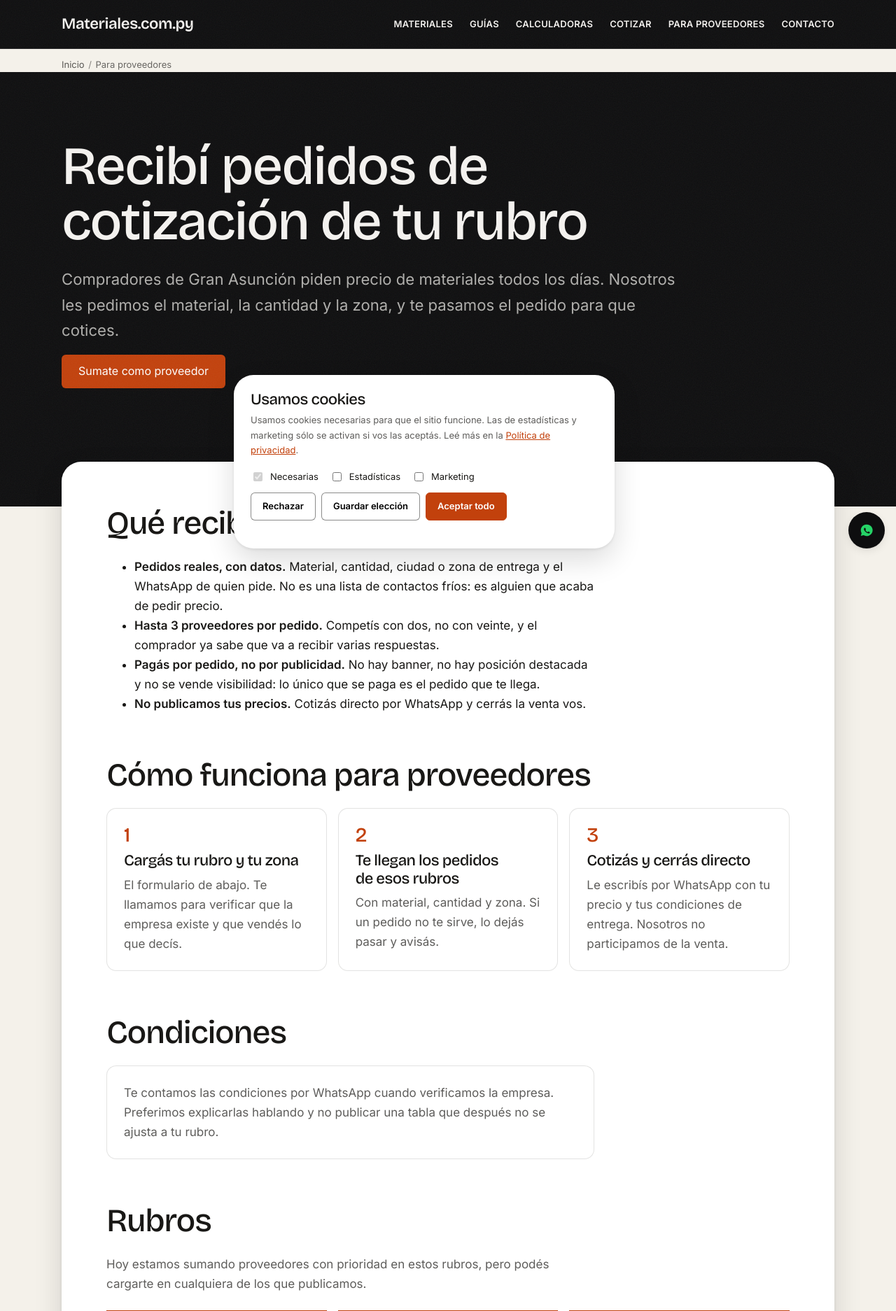
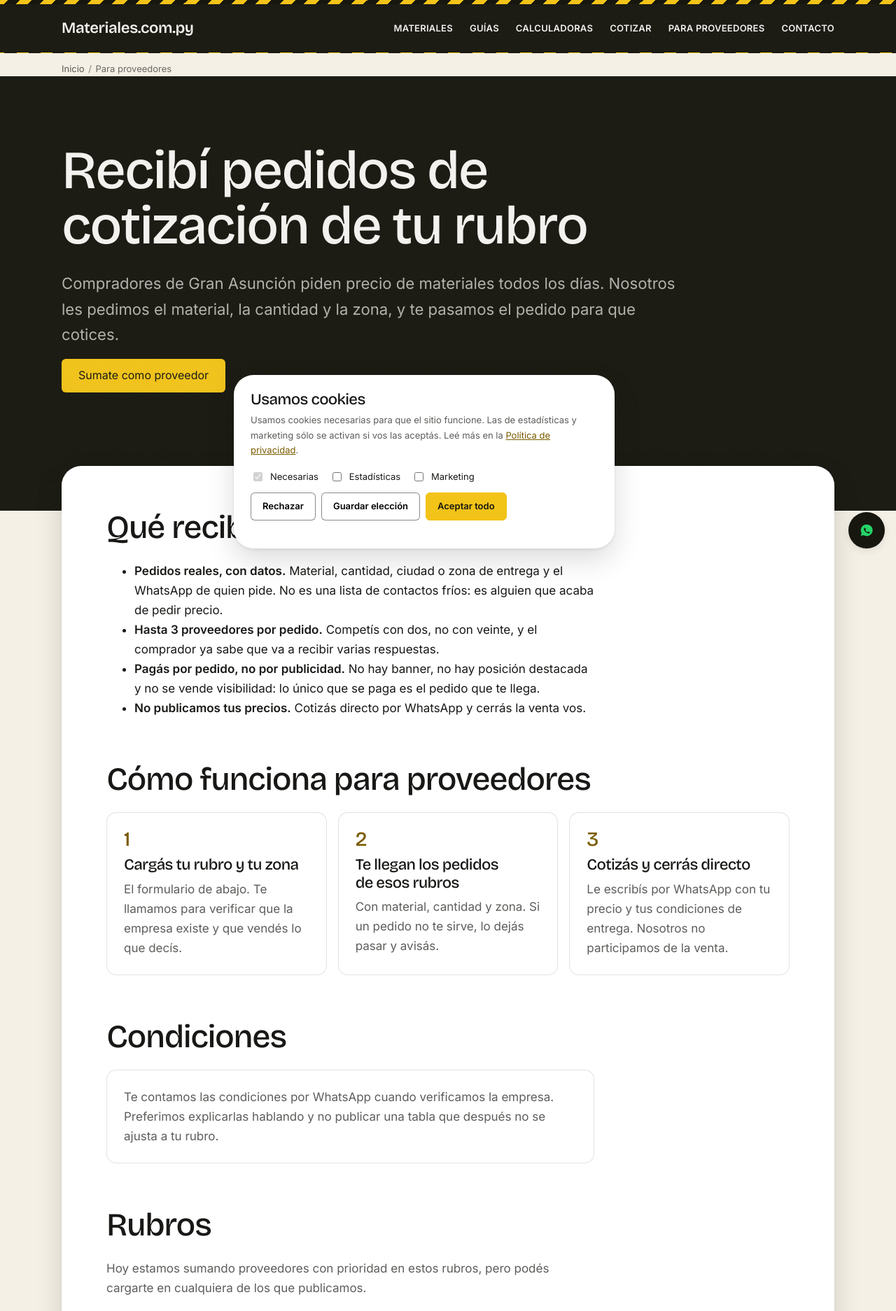
Before and after one commit to antonmarklundcom/materiales, a PHP site: page /proveedores/index.php in a window 1280 px wide. Shown: the top 1874 px of the page at 70% size. Run offline with PHP 8.4, Linux system fonts and the light colour scheme.

Commit message:
Switch site identity to the 1a corralón palette (safety yellow + black) (#40)
Replace the orange accent with safety yellow (#f2c318) and darken the shell
to #17170f to match design direction 1a. Yellow only appears as a fill or as
text on the dark shell (10.80:1); a new --accent-ink (#7a5c00) carries the
same accent as text/borders/focus rings on paper or white (5.49:1 / 6.25:1),
since yellow text on light backgrounds fails contrast (1.67:1). Adds a
diagonal yellow/black hazard-stripe border to the header and footer on every
page as the corralón brand device.

Co-authored-by: Claude <noreply@anthropic.com>

```diff
--- a/assets/css/site.css
+++ b/assets/css/site.css
@@ -47,20 +54,24 @@
 }
 
 :root {
-  /* ---- track: INDUSTRIAL ---- */
+  /* ---- track: INDUSTRIAL / CORRALÓN (dirección 1a) ---- */
   --font-display: 'Bricolage Grotesque', 'Arial Black', sans-serif;
   --font-text: 'Inter', system-ui, -apple-system, "Segoe UI", Roboto, sans-serif;
-  --base: #0e0e0f;      /* cáscara oscura: header, hero, pie */
+  --base: #17170f;      /* cáscara oscura: header, hero, pie */
   --ink: #f5f3f0;       /* texto sobre la cáscara oscura */
-  /* Auditoría de accesibilidad 2026-09-16: #e8562a daba 3.21:1 sobre --paper y 3.62:1 como
-     fondo del botón primario con texto blanco — ambos por debajo del 4.5:1 que exige AA para
-     texto normal. #c2410c es el mismo acento, más oscuro: 4.59:1 sobre --paper, 5.18:1 sobre
-     blanco, calculado con la fórmula de contraste relativo de WCAG 2.1. */
-  --accent: #c2410c;    /* único acento — sólo CTAs y un highlight por pantalla */
-  --surface: #17171a;   /* tarjetas elevadas sobre la cáscara oscura */
+  /* Amarillo de seguridad (dirección 1a): sólo como fondo o como texto sobre --base —
+     10.80:1 en cualquiera de los dos sentidos. Nunca como texto sobre --paper/blanco
+     (1.67:1, ilegible), por eso existe --accent-ink para esos casos. */
+  --accent: #f2c318;
+  /* Mismo acento, oscurecido para texto/bordes/foco sobre fondo claro: 5.49:1 sobre --paper,
+     6.25:1 sobre blanco — AA con margen, calculado con la fórmula de contraste relativo de
+     WCAG 2.1 (mismo método que la auditoría de accesibilidad 2026-09-16 que fijó el acento
+     anterior). */
+  --accent-ink: #7a5c00;
+  --surface: #1f1f16;   /* tarjetas elevadas sobre la cáscara oscura */
 
   /* ---- campo claro: prosa, FAQ, formulario, listas ---- */
-  --paper: #f4f1ea;
+  --paper: #f4f0e6;
   --paper-raised: #ffffff;
   --paper-ink: #191816;
 
@@ -136,7 +147,7 @@ h1 { font-size: clamp(var(--t-4), 6vw, var(--t-6)); }
 h2 { font-size: clamp(var(--t-2), 3.6vw, var(--t-4)); margin-top: var(--s-16); }
 h3 { font-size: var(--t-2); line-height: 1.15; }
 p { max-width: var(--measure); color: var(--paper-ink-70); margin: 0 0 var(--s-4); }
-a { color: var(--accent); }
+a { color: var(--accent-ink); }
 main a { text-underline-offset: .2em; }
 img { max-width: 100%; height: auto; display: block; }
 
@@ -165,6 +176,10 @@ main { display: block; }
   padding-block: var(--s-4);
   border-bottom: 1px solid var(--hairline);
   transition: box-shadow var(--dur) var(--ease-io);
+  /* Franja de peligro (dirección 1a): marca de industria/corralón en el único punto que
+     aparece en toda página, sin depender de una imagen ni de markup nuevo. */
+  border-top: 6px solid;
+  border-image: repeating-linear-gradient(135deg, var(--accent) 0 12px, var(--base) 12px 24px) 6;
 }
 .site-header.is-stuck { box-shadow: var(--shadow-2); }
 .site-header__row {
@@ -279,7 +300,7 @@ section.wrap { padding-inline: var(--gutter); }
   transition: transform var(--dur-fast) var(--ease-io), box-shadow var(--dur-fast) var(--ease-io);
 }
 .btn:hover { transform: translateY(-2px); box-shadow: var(--shadow-2); }
-.btn--primary { background: var(--accent); color: #fff; }
+.btn--primary { background: var(--accent); color: var(--base); }
 .btn--ghost { background: transparent; color: var(--paper-ink); border: 1px solid var(--paper-hairline-strong); }
 .band--dark .btn--ghost { color: var(--ink); border-color: var(--hairline-strong); }
 /* El verde de WhatsApp vive SOLO en el ícono, nunca como relleno de sección o botón */
@@ -326,15 +347,15 @@ section.wrap { padding-inline: var(--gutter); }
   min-height: 40px; padding: 0 var(--s-4); border: 1px solid var(--paper-hairline-strong);
   border-radius: var(--r-sm); background: var(--paper-raised); cursor: pointer; font: inherit; font-weight: 600;
 }
-.cookie-banner button[data-consent="accept-all"] { background: var(--accent); border-color: var(--accent); color: #fff; }
+.cookie-banner button[data-consent="accept-all"] { background: var(--accent); border-color: var(--accent); color: var(--base); }
 
 /* ---- formulario de cotización — el CTA primario del sitio entero ---- */
 .lead-form { margin: 0; }
 .lead-form__title { margin-top: 0; }
 .lead-form__lead { color: var(--paper-ink-70); font-size: var(--t-0); }
 .lead-form__error {
-  border: 1px solid var(--accent); border-left-width: 3px; border-radius: var(--r-sm);
-  padding: var(--s-3) var(--s-4); margin: 0 0 var(--s-4); background: color-mix(in srgb, var(--accent) 8%, var(--paper-raised));
+  border: 1px solid var(--accent-ink); border-left-width: 3px; border-radius: var(--r-sm);
+  padding: var(--s-3) var(--s-4); margin: 0 0 var(--s-4); background: color-mix(in srgb, var(--accent-ink) 8%, var(--paper-raised));
 }
 
 .lead-form__form { display: grid; gap: var(--s-4); margin-top: var(--s-6); }
@@ -408,7 +429,7 @@ section.wrap { padding-inline: var(--gutter); }
 .steps__item { display: grid; gap: var(--s-2); align-content: start; }
 .steps__n {
   font-family: var(--font-display); font-size: var(--t-2); font-weight: 500;
-  color: var(--accent); line-height: 1;
+  color: var(--accent-ink); line-height: 1;
 }
 .steps__item h3 { margin: 0; font-size: var(--t-1); }
 .steps__item p { margin: 0; color: var(--paper-ink-70); font-size: var(--t-0); }
```
Also changed, not shown: other parts of assets/css/site.css (+23 -10 lines).
